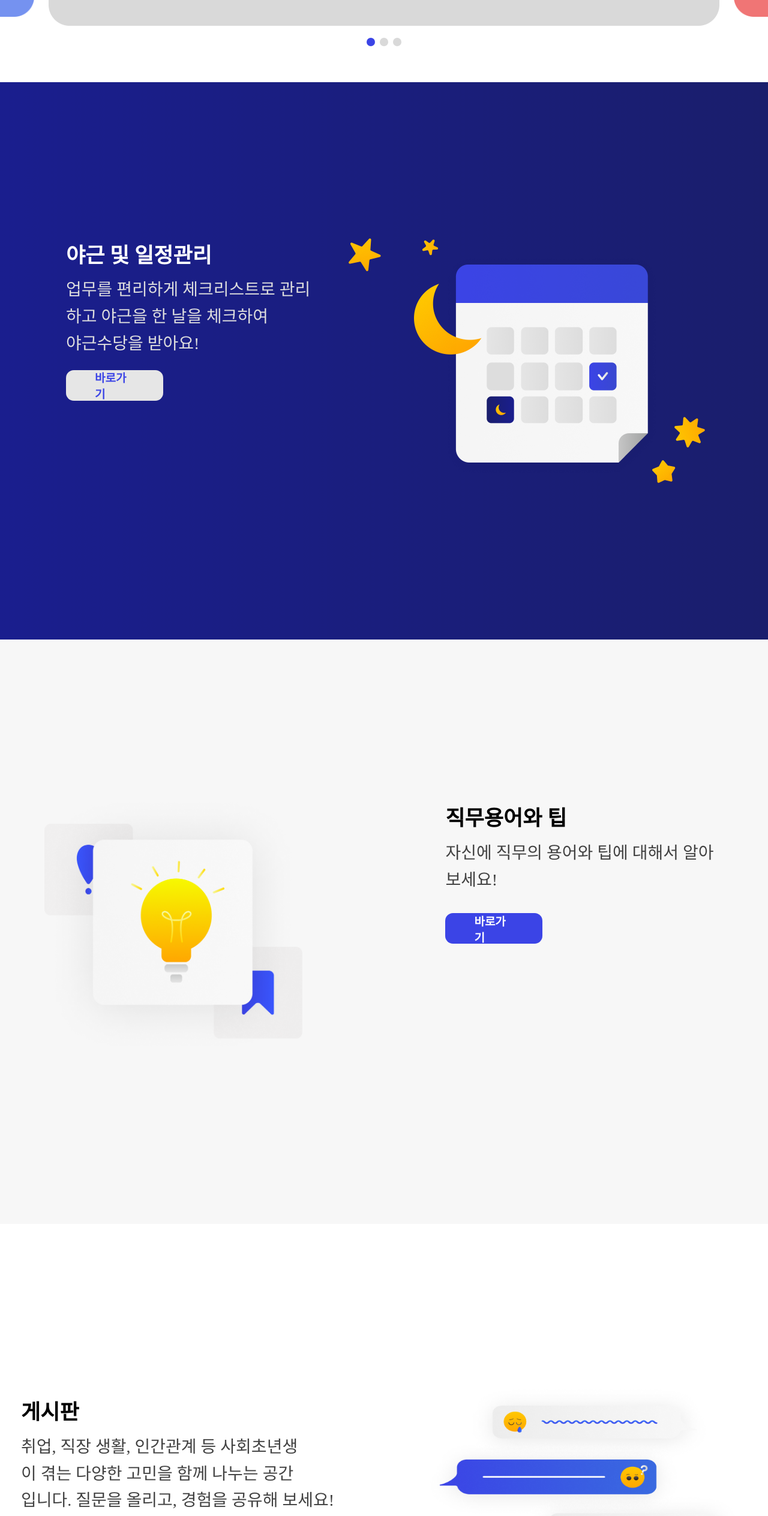
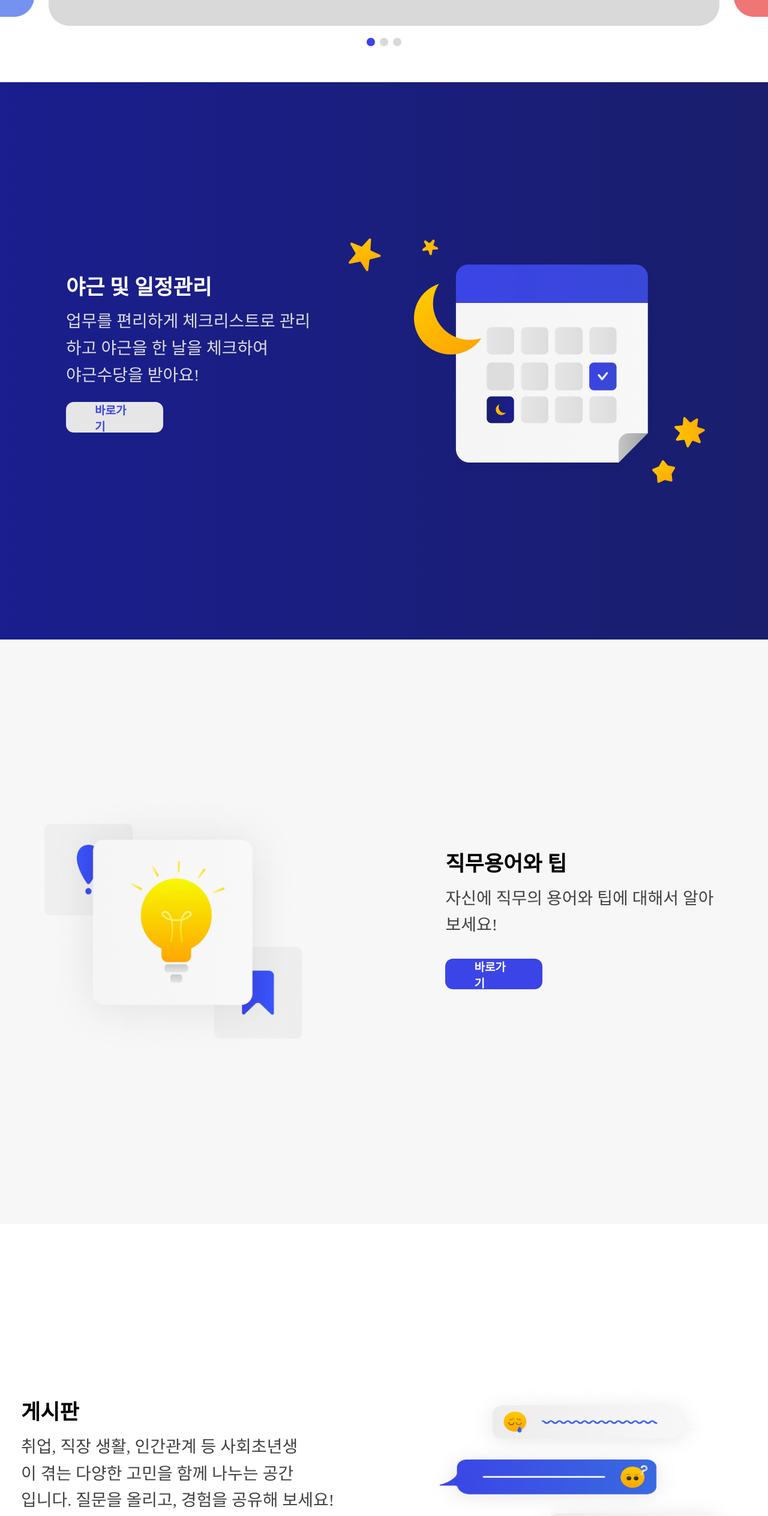
Before and after one commit to 2025Workly/Workly_Client, a Next.js app: page / in a window 1280 px wide. Shown: the part 780-3307 px from the top of the page at 60% size. Built offline with nearby package versions, Linux system fonts and the light colour scheme.

Commit message:
fix : 이미지와 내용들 수평으로 정렬

```diff
--- a/src/app/(home)/page.tsx
+++ b/src/app/(home)/page.tsx
@@ -14,7 +14,7 @@ export default function Home() {
   return (
     <div className={styles.allContainer}>
       <BannerSlicer isMain={true} />
-      <div className={`${styles.card} ${styles.card1}`} style={{ marginTop: "60px" }}>
+      <div className={`${styles.card} ${styles.card1}`} style={{ marginTop: "60px", alignItems: "center" }}>
         <Content
           title="야근 및 일정관리"
           description={`업무를 편리하게 체크리스트로 관리\n
@@ -67,6 +67,7 @@ export default function Home() {
 
       <div className={`${styles.card} ${styles.card4}`}>
         <Image src={Icon4} alt="mypage" className={styles.icon4} />
+        <div>
           <Content
             title="실수령액 계산기"
             description={`월세도 포함하여 더욱 자세한 실수령액을\n 알아보세요!`}
@@ -81,6 +82,7 @@ export default function Home() {
             }}
           />
         </div>
+      </div>
 
 
     </div>
--- a/src/app/components/Home/content-layout.tsx
+++ b/src/app/components/Home/content-layout.tsx
@@ -17,9 +17,7 @@ interface ContentTitleProps {
 export default function Content({ title, href, description, style, titleColor, btnFontColor, btnBackground }: ContentTitleProps) {
     const ref = useRef(null)
     const [isVisible, setIsVisible] = useState(false)
-    const MoveToTop = () => {
-        window.scrollTo({ top: 0, behavior: "smooth" })
-    }
+
     useEffect(() => {
         const observer = new IntersectionObserver(
             entries => {
--- a/src/app/styles/Home/home-page.module.css
+++ b/src/app/styles/Home/home-page.module.css
@@ -1,9 +1,7 @@
 .card {
     width: 100%;
     display: flex;
-    /*임시*/
     gap: 30px;
-    /* padding: 197px 425px 142px 424px; */
 }
 
 .card {
@@ -21,6 +19,7 @@
     gap: 222px;
     padding: 253px 0 279px 0;
     background: #F7F7F7;
+    align-items: center;
 }
 
 .card3 {
@@ -31,6 +30,7 @@
 
 .card4 {
     display: flex;
+    align-items: center;
     gap: 186px;
     padding: 164px 0;
     background: linear-gradient(90deg, #3B44E6 0.01%, #396AE0 100%);
```
Lines whose indentation alone changed are shown as unchanged.
